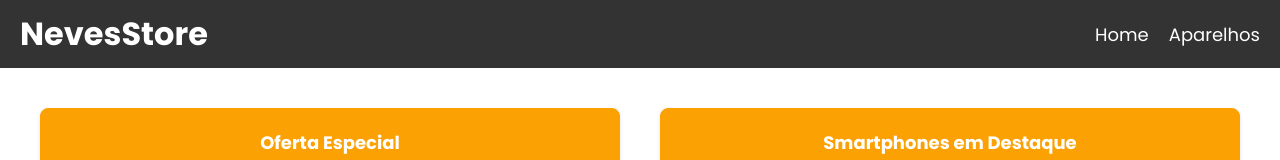
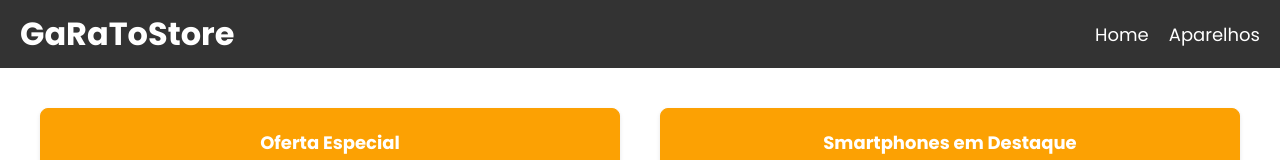
Before and after one commit to rhmendonca/CP2_RWD-2, a React (Vite) app: page / in a window 1280 px wide. Shown: the top 160 px of the page. Built offline with nearby package versions, Linux system fonts and the light colour scheme.

Commit message:
alteração h1.

```diff
--- a/index.html
+++ b/index.html
@@ -3,7 +3,7 @@
   <head>
     <meta charset="UTF-8" />
     <meta name="viewport" content="width=device-width, initial-scale=1.0" />
-    <title>Vite + React</title>
+    <title>GaRaToStore</title>
   </head>
   <body>
     <div id="root"></div>
--- a/src/components/Header.jsx
+++ b/src/components/Header.jsx
@@ -5,7 +5,7 @@ import styles from './CSS/Header.module.css';
 function Header() {
   return (
     <header className={styles.header}>
-      <h1>NevesStore</h1>
+      <h1>GaRaToStore</h1>
       <nav>
         <Link to="/" className={styles.headerLink}>
           Home
```
